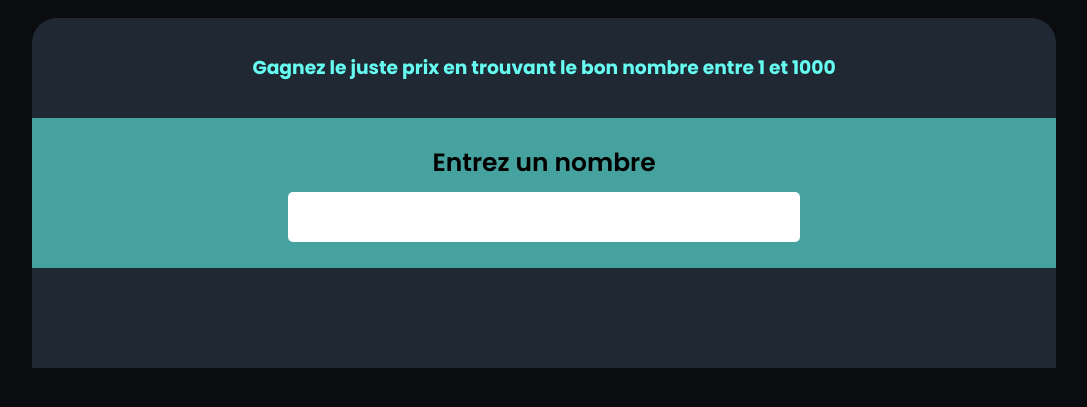
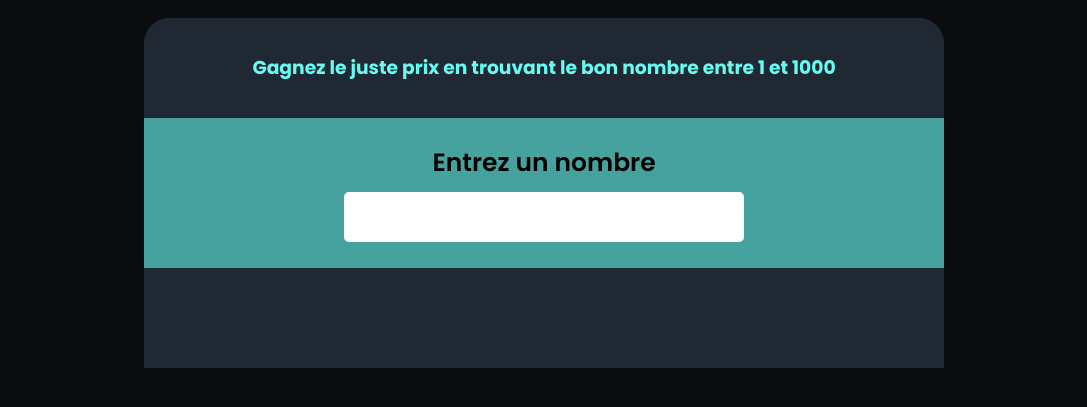
Before and after one commit to beyondnaxos/justeprix, a website: page index.html in a window 1280 px wide. Shown: the part 137-544 px from the top of the page, without its empty margins (96-1183 px from the left). Drawn offline with Linux system fonts and the light colour scheme.

Commit message:
Update style.css

```diff
--- a/style.css
+++ b/style.css
@@ -24,7 +24,7 @@ body {
 
 .container {
     width: 80%;
-    min-width: 400px;
+    max-width: 800px;
     height: 350px;
     background-color: white;
     border-radius: 30px;
```
